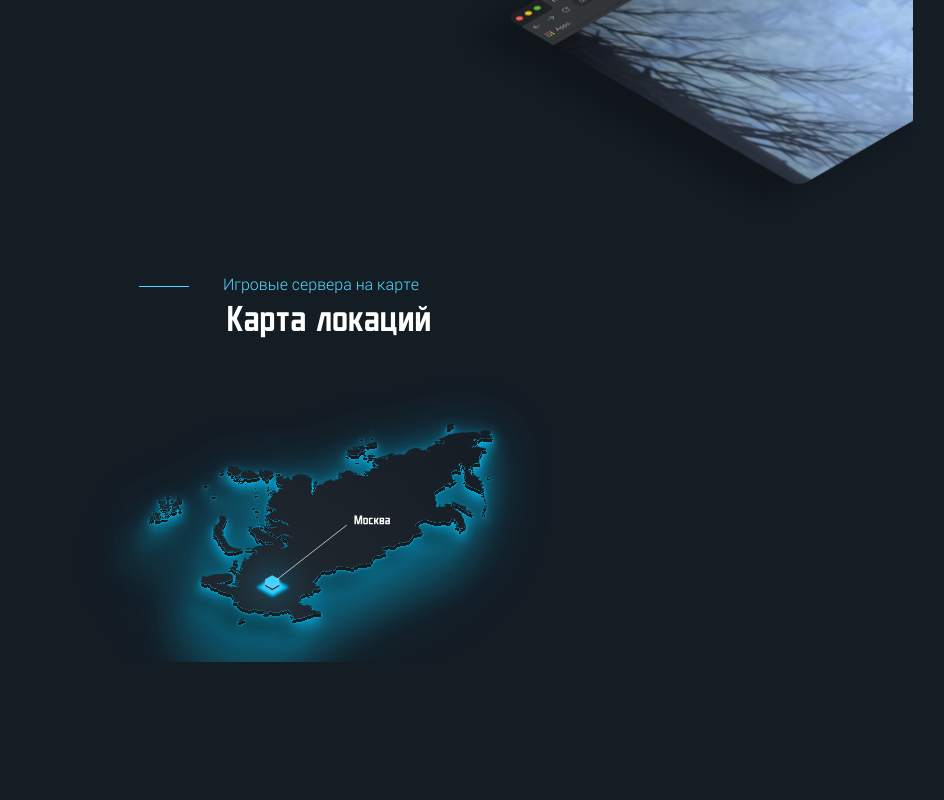
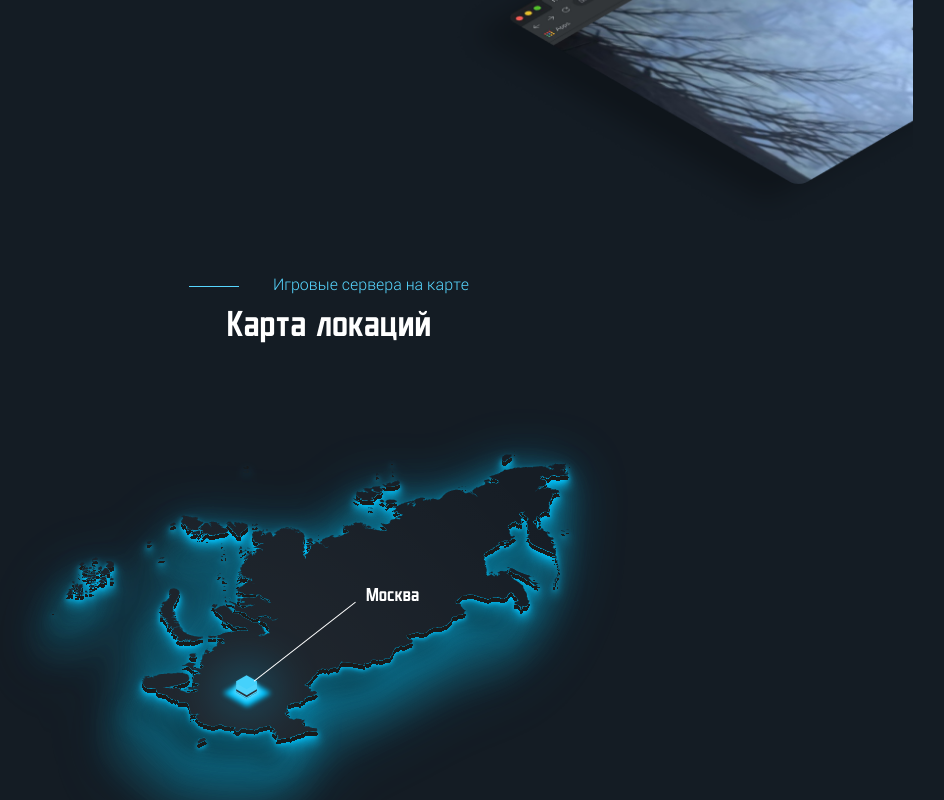
Before and after one commit to Mighty-Lion/Warplaycloud, a React (Vite) app: page / in a window 1280 px wide. Shown: the part 3592-4392 px from the top of the page, without its empty margins (311-1255 px from the left). Before the commit the page ends 4254 px from the top, so only its background shows below. Built offline with nearby package versions, Linux system fonts and the light colour scheme.

Commit message:
dev Locations

```diff
--- a/src/components/Locations/index.styles.ts
+++ b/src/components/Locations/index.styles.ts
@@ -1,5 +1,6 @@
 import styled from '@emotion/styled';
 import { motion } from 'framer-motion';
+import { getBreakpoint } from '@/Breakpoints';
 
 export const LocationsContainer = styled.div`
   display: flex;
@@ -8,25 +9,32 @@ export const LocationsContainer = styled.div`
   justify-content: center;
 `;
 export const LocationsThemeWrapper = styled.div`
-  margin-right: 50px;
+  margin-left: 50px;
+  margin-bottom: 5px;
 `;
 
-export const LocationsSvgWrapper = styled(motion.div)`
+export const LocationsSvgWrapper = styled.div`
   width: 100%;
-  max-width: 500px;
+  max-width: 731px;
+
+  @media (max-width: ${getBreakpoint('TABLET_UL', 'down')}) {
+    width: calc(100% + 205px);
+    transform: translateY(-5px);
+  }
 `;
 
 export const LocationsImg = styled(motion.img)`
   width: 100%;
   object-fit: cover;
-  fill: radial-gradient(
-      311% 92.28% at 6.37% 87.35%,
-      rgba(255, 255, 255, 0.05) 0%,
-      rgba(255, 255, 255, 0.05) 0%,
-      rgba(255, 255, 255, 0) 100%,
-    ),
-    #161d25;
   filter: drop-shadow(-17px 30px 22px rgba(16, 16, 16, 0.49))
     drop-shadow(0px 10px 30px rgba(0, 197, 255, 0.3))
     drop-shadow(0px 5px 5px #00c5ff) drop-shadow(0px 4px 0px #1a1a1a);
+  transition: 0.5s all;
+
+  &:hover {
+    filter: drop-shadow(-17px 30px 22px rgba(16, 16, 16, 0.49))
+      drop-shadow(0px 10px 30px rgba(0, 197, 255, 0.3))
+      drop-shadow(0px 5px 5px var(--color-white-0))
+      drop-shadow(0px 4px 0px #1a1a1a);
+  }
 `;
```
